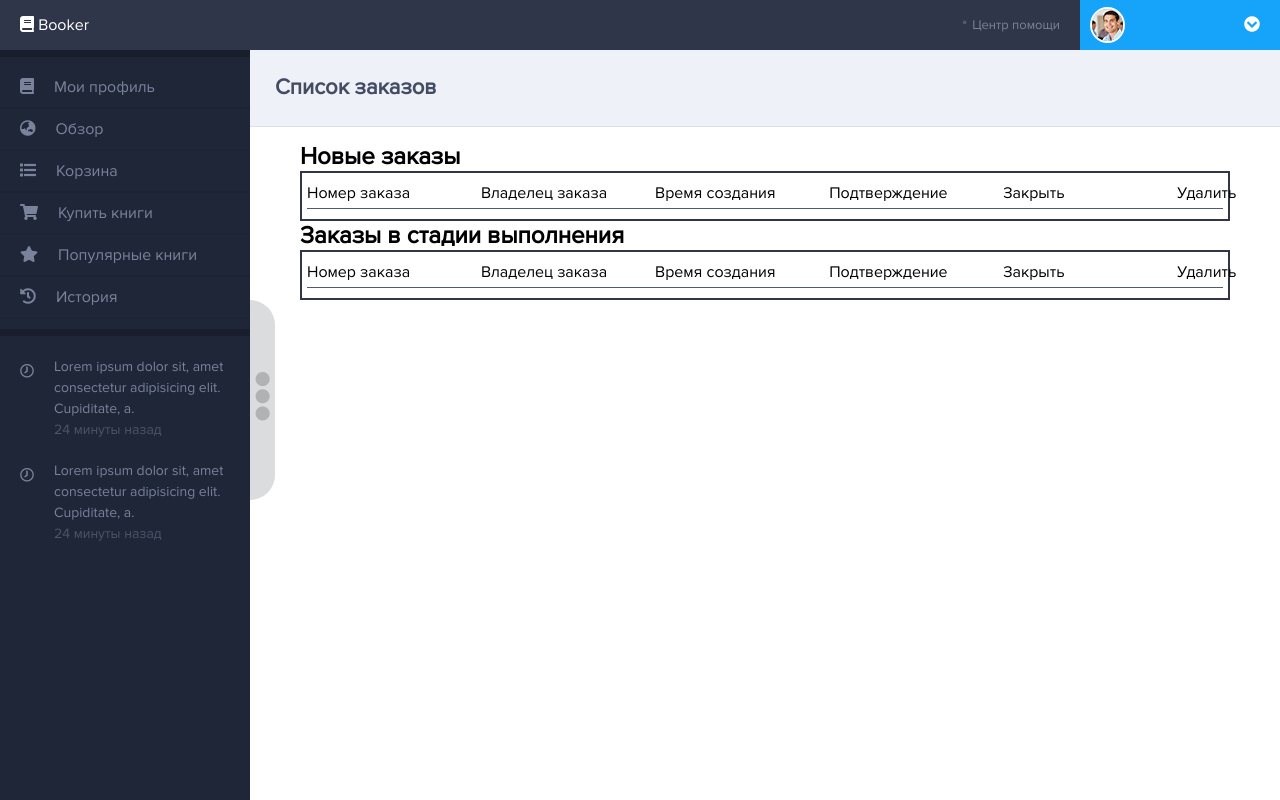
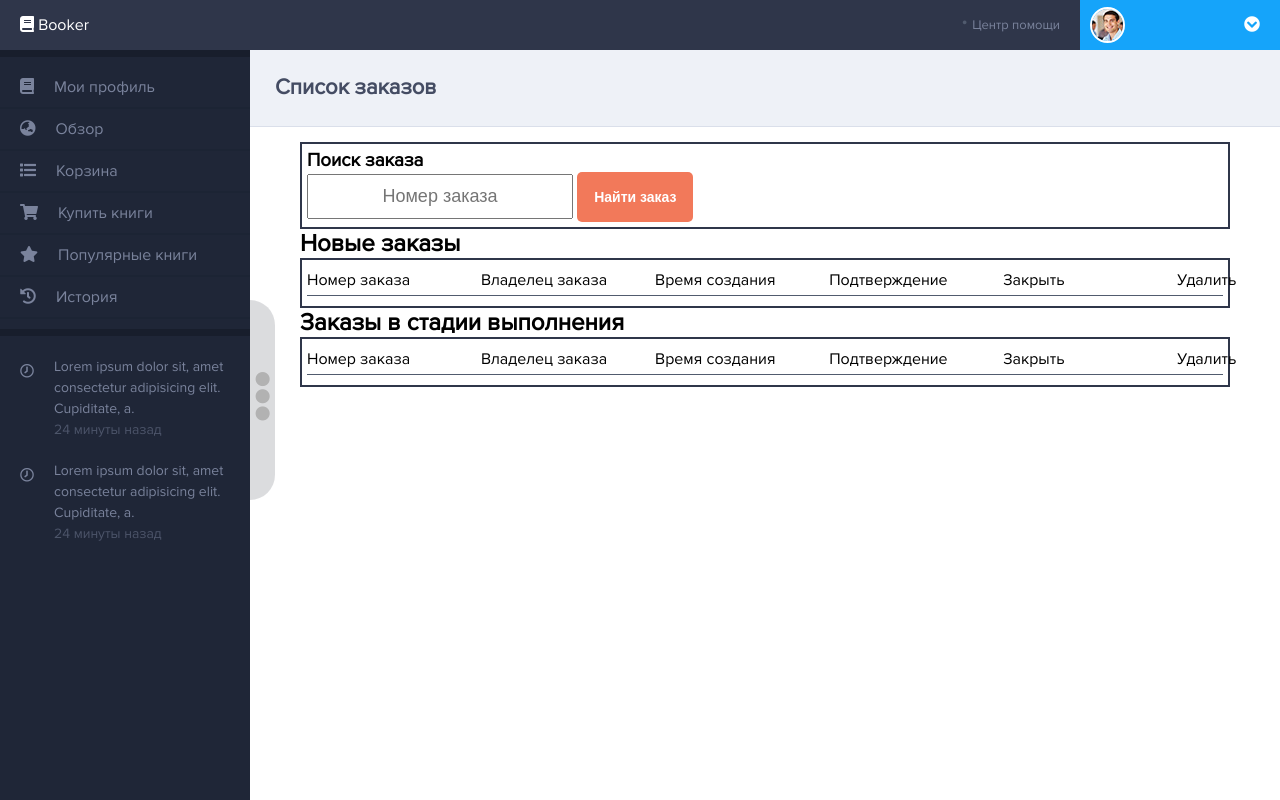
Before and after one commit to kayn23/php_lvl2, a PHP site: the page made by lesson6/v/admin_order.twig in a window 1280 px wide. Run offline with PHP 8.4, Linux system fonts and the light colour scheme; the template is opened without the code that fills it, so the values that code supplies are empty; some libraries are stand-ins or nearby versions.

Commit message:
Поиск заказа в админке

```diff
--- a/lesson6/public/css/my.css
+++ b/lesson6/public/css/my.css
@@ -227,3 +227,9 @@
 .a_table--delete {
     width: 5%;
 }
+
+.a_table--input {
+    padding: 10px 15px;
+    text-align: center;
+    font-size: 18px;
+}
--- a/lesson6/v/admin_order.twig
+++ b/lesson6/v/admin_order.twig
@@ -13,6 +13,15 @@
             <h1 class="main--caption">Список заказов</h1>
         </header>
         <div class="basket">
+            <div class="a_table">
+                <h3>Поиск заказа</h3>
+                <form action="">
+                    <input type="hidden" name="c" value="basket">
+                    <input type="hidden" name="action" value="showOneOrder">
+                    <input type="text" name="id" class="a_table--input" placeholder="Номер заказа">
+                    <button class="btn">Найти заказ</button>
+                </form>
+            </div>
             <h2>Новые заказы</h2>
             <div class="a_table">
                 <div class="a_table--item a_table--item-bolt">
```
